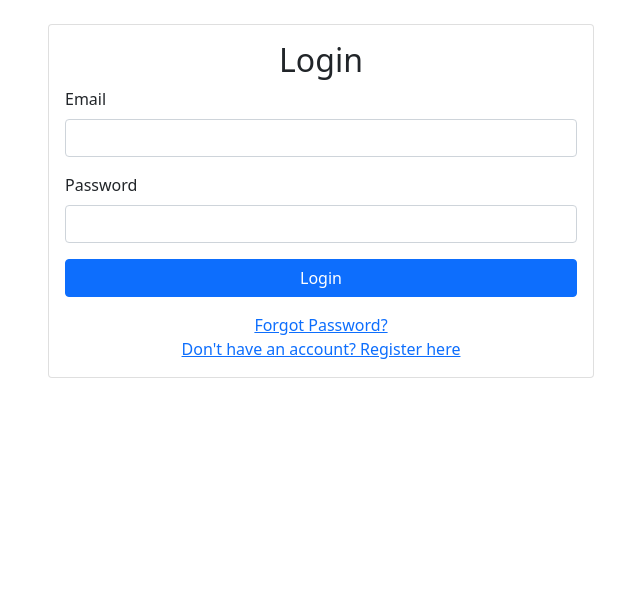
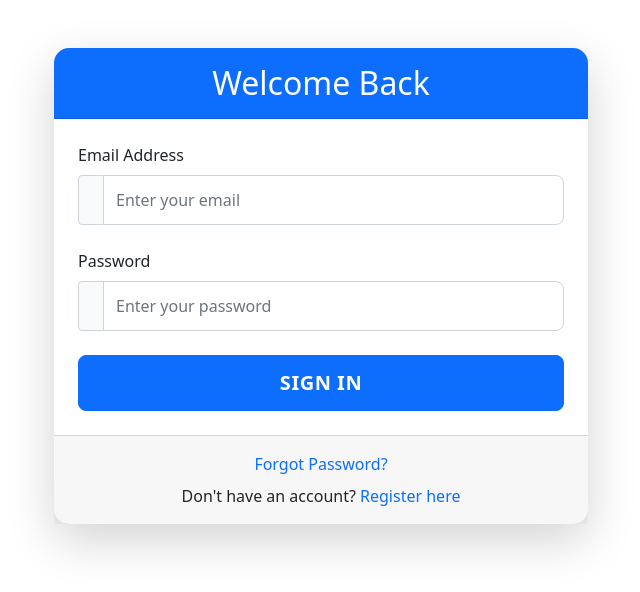
Before and after one commit to MahmoudEissaM/Crowdfunding-Web-app, a Django app: page /login/ in a window 1280 px wide. Shown: the part 56-648 px from the top of the page, without its empty margins (319-959 px from the left). Run offline with Django 5.2, Linux system fonts and the light colour scheme.

Commit message:
improve styling of login and registeration forms

```diff
--- a/crowdfunding/urls.py
+++ b/crowdfunding/urls.py
@@ -18,9 +18,12 @@ from django.contrib import admin
 from django.urls import path, include
 from django.conf import settings
 from django.conf.urls.static import static
+from allauth.account.views import LogoutView
+from users.views import logout_view
 
 urlpatterns = [
     path('admin/', admin.site.urls),
+    path('accounts/logout/', logout_view, name='account_logout'),  # Override allauth logout
     path('accounts/', include('allauth.urls')),
     path('', include('users.urls')),
 ] + static(settings.MEDIA_URL, document_root=settings.MEDIA_ROOT)
--- a/users/templates/users/login.html
+++ b/users/templates/users/login.html
@@ -1,42 +1,99 @@
 {% extends 'base.html' %}
 
 {% block content %}
+<div class="container mt-5">
     <div class="row justify-content-center">
         <div class="col-md-6">
-        <div class="card">
-            <div class="card-body">
-                <h2 class="card-title text-center">Login</h2>
-
+            <div class="card shadow-lg">
+                <div class="card-header bg-primary text-white text-center py-3">
+                    <h2 class="mb-0">Welcome Back</h2>
+                </div>
+                <div class="card-body p-4">
                     {% if messages %}
                         {% for message in messages %}
-                        <div class="alert alert-{{ message.tags }}">
+                            <div class="alert alert-{{ message.tags }} alert-dismissible fade show" role="alert">
                                 {{ message }}
+                                <button type="button" class="btn-close" data-bs-dismiss="alert" aria-label="Close"></button>
                             </div>
                         {% endfor %}
                     {% endif %}
 
-                <form method="post">
+                    <form method="post" class="needs-validation" novalidate>
                         {% csrf_token %}
-                    <div class="mb-3">
-                        <label for="email" class="form-label">Email</label>
-                        <input type="email" name="email" class="form-control" required>
+                        <div class="mb-4">
+                            <label for="email" class="form-label">Email Address</label>
+                            <div class="input-group">
+                                <span class="input-group-text"><i class="fas fa-envelope"></i></span>
+                                <input type="email" name="email" class="form-control" required placeholder="Enter your email">
                             </div>
-                    <div class="mb-3">
+                        </div>
+                        <div class="mb-4">
                             <label for="password" class="form-label">Password</label>
-                        <input type="password" name="password" class="form-control" required>
+                            <div class="input-group">
+                                <span class="input-group-text"><i class="fas fa-lock"></i></span>
+                                <input type="password" name="password" class="form-control" required placeholder="Enter your password">
+                            </div>
                         </div>
                         <div class="d-grid gap-2">
-                        <button class="btn btn-primary" type="submit">Login</button>
+                            <button class="btn btn-primary btn-lg" type="submit">Sign In</button>
                         </div>
                     </form>
-
-                <div class="mt-3 text-center">
-                    <a href="{% url 'password_reset' %}">Forgot Password?</a>
-                    <br>
-                    <a href="{% url 'register' %}">Don't have an account? Register here</a>
+                </div>
+                <div class="card-footer text-center py-3">
+                    <div class="mb-2">
+                        <a href="{% url 'password_reset' %}" class="text-primary text-decoration-none">Forgot Password?</a>
+                    </div>
+                    <p class="mb-0">Don't have an account? <a href="{% url 'register' %}" class="text-primary text-decoration-none">Register here</a></p>
                 </div>
             </div>
         </div>
     </div>
 </div>
+
+<style>
+    .form-control {
+        border-radius: 8px;
+        padding: 12px;
+        border: 1px solid #ced4da;
+        transition: all 0.3s ease;
+    }
+
+    .form-control:focus {
+        border-color: #80bdff;
+        box-shadow: 0 0 0 0.2rem rgba(0,123,255,.25);
+    }
+
+    .input-group-text {
+        background-color: #f8f9fa;
+        border: 1px solid #ced4da;
+    }
+
+    .btn-primary {
+        border-radius: 8px;
+        padding: 12px 24px;
+        font-weight: 600;
+        text-transform: uppercase;
+        letter-spacing: 0.5px;
+        transition: all 0.3s ease;
+    }
+
+    .btn-primary:hover {
+        transform: translateY(-2px);
+        box-shadow: 0 4px 8px rgba(0,0,0,0.1);
+    }
+
+    .card {
+        border-radius: 15px;
+        border: none;
+    }
+
+    .card-header {
+        border-radius: 15px 15px 0 0 !important;
+    }
+
+    .alert {
+        border-radius: 8px;
+        margin-bottom: 20px;
+    }
+</style>
 {% endblock %}
--- a/users/urls.py
+++ b/users/urls.py
@@ -6,6 +6,7 @@ urlpatterns = [
     path('', views.home, name='home'),
     path('register/', views.register, name='register'),
     path('login/', views.login_view, name='login'),
+    path('logout/', views.logout_view, name='logout'),
     path('activate/<uidb64>/<token>/', views.activate_account, name='activate'),
     path('password-reset/', views.password_reset_request, name='password_reset'),
     path('password-reset/done/', auth_views.PasswordResetDoneView.as_view(
--- a/users/views.py
+++ b/users/views.py
@@ -1,5 +1,5 @@
 from django.shortcuts import render, redirect
-from django.contrib.auth import login
+from django.contrib.auth import login, logout
 from django.contrib.sites.shortcuts import get_current_site
 from django.template.loader import render_to_string
 from django.utils.http import urlsafe_base64_encode, urlsafe_base64_decode
@@ -118,3 +118,8 @@ def dashboard(request):
     return render(request, 'users/dashboard.html', {
         'user': request.user
     })
+
+def logout_view(request):
+    logout(request)
+    messages.success(request, 'You have been successfully logged out.')
+    return redirect('home')  # Redirect to home page
```
Also changed, not shown: crowdfunding/settings.py (+4 -3 lines), templates/account/login.html (added, +71 -0 lines), templates/account/logout.html (added, +67 -0 lines), templates/account/signup.html (added, +113 -0 lines), users/templates/users/register.html (+78 -6 lines), db.sqlite3, media/profile_pics/1741138785965_tsJDsIt.jpg (added), media/profile_pics/1741138785965_wTekVVe.jpg (added), media/profile_pics/484514924_947890117332535_7672791734421720037_n.jpg (added), media/profile_pics/484514924_947890117332535_7672791734421720037_n_79EpGW5.jpg (added). Lines whose indentation alone changed are shown as unchanged.
